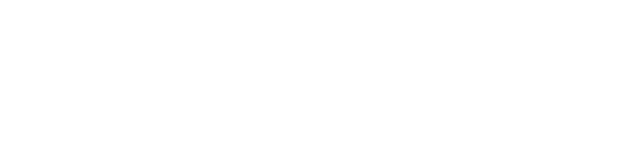
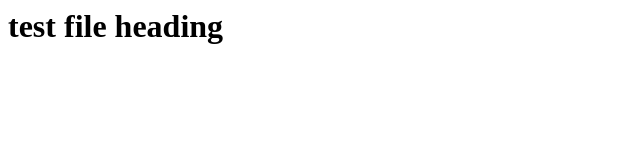
Before and after one commit to gitoff-star/gitoff-star, a plain HTML site: page index.html in a window 1280 px wide. Shown: the whole page, without its empty margins (0-640 px from the left). Drawn offline with Linux system fonts and the light colour scheme.

Commit message:
updating index file

```diff
--- a/index.html
+++ b/index.html
@@ -3,6 +3,7 @@
 
 
 <div>
+<h1 >test file heading</h1>
 </div>
 
 
```
